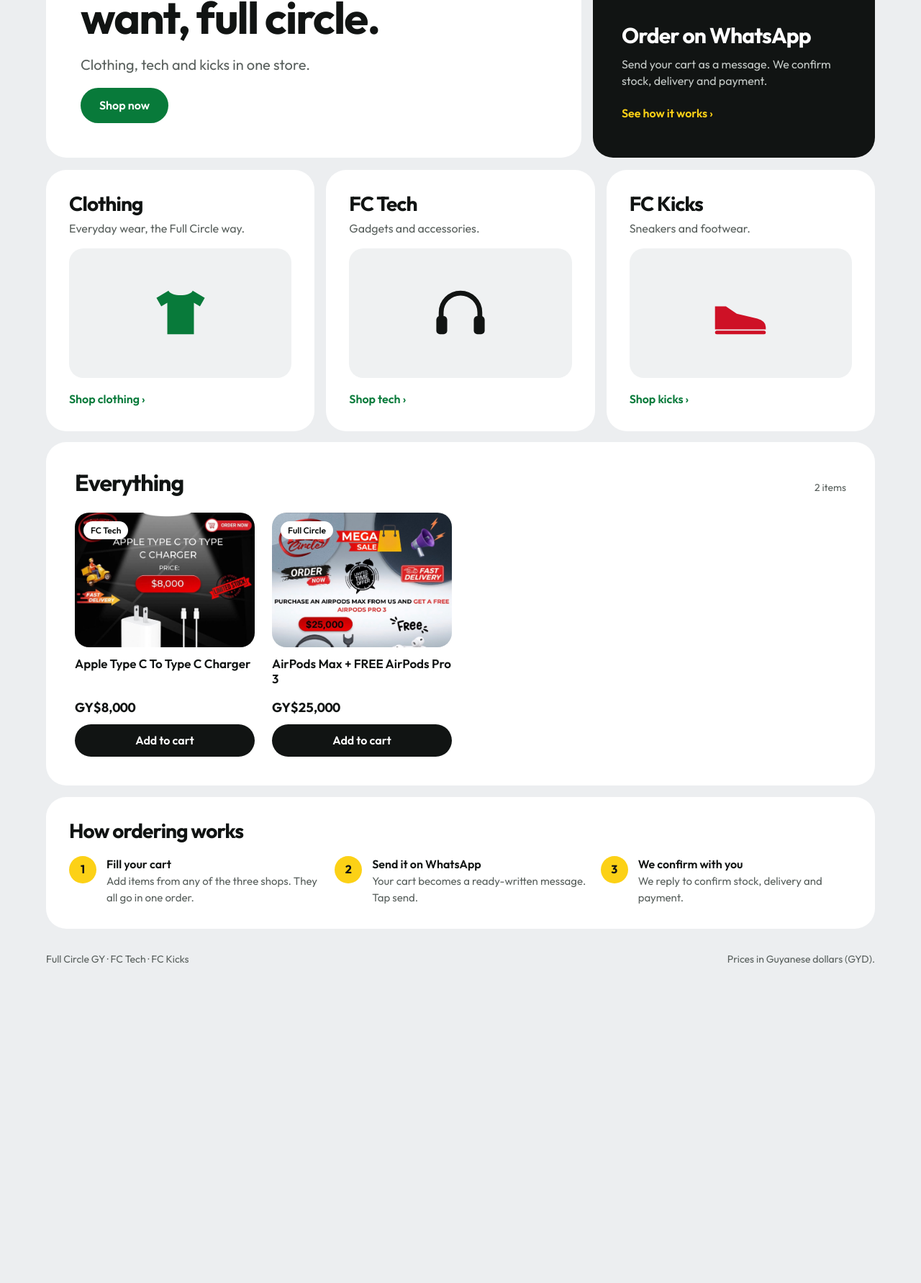
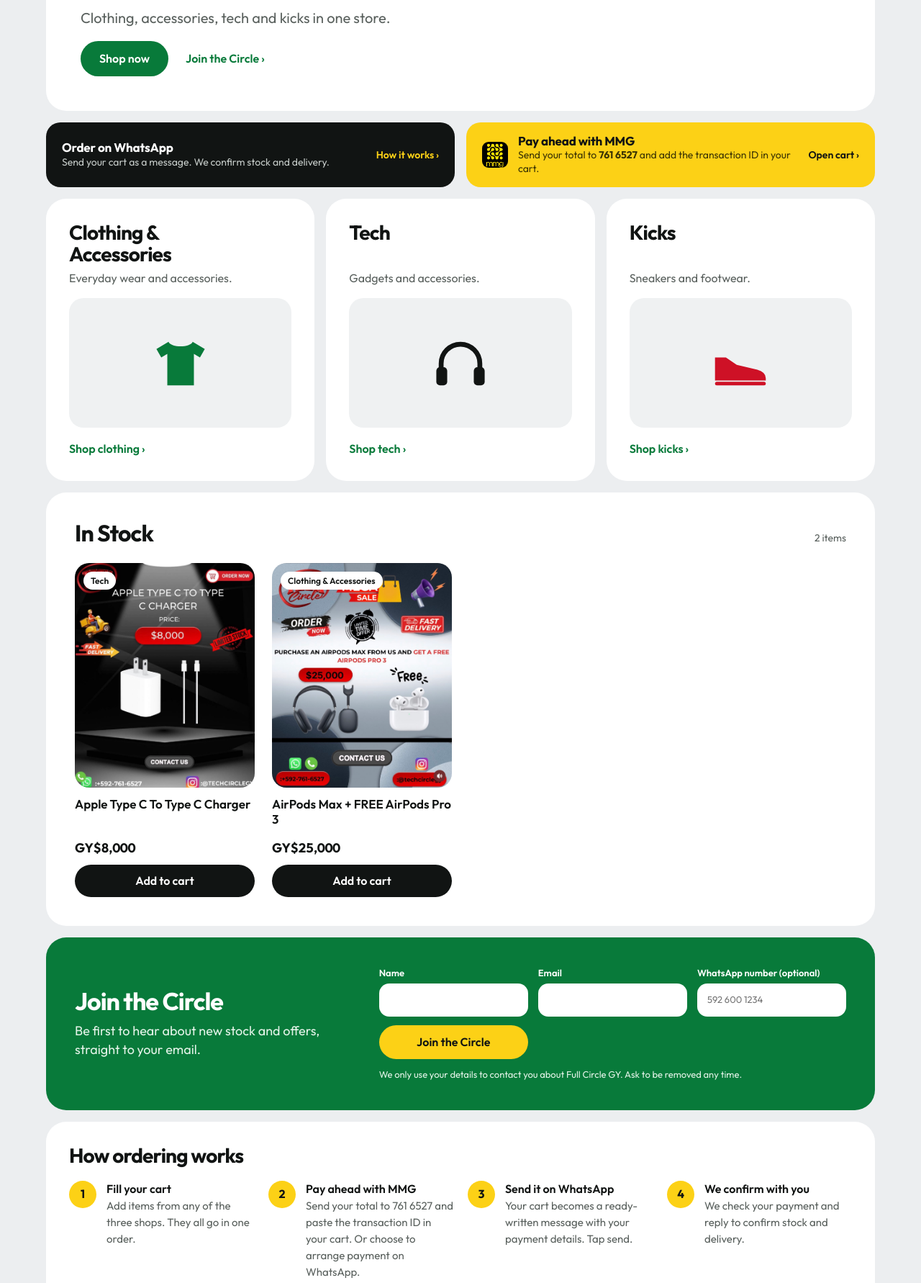
Before and after one commit to FullCircleGY/full-circle-gy, a plain HTML site: page index.html in a window 1280 px wide. Shown: the part 317-2099 px from the top of the page at 72% size. Before the commit the page ends 1699 px from the top, so only its background shows below. Drawn offline with Linux system fonts and the light colour scheme.

Commit message:
Add files via upload

```diff
--- a/index.html
+++ b/index.html
@@ -4,7 +4,7 @@
 <meta charset="utf-8">
 <meta name="viewport" content="width=device-width, initial-scale=1">
 <title>Full Circle GY</title>
-<meta name="description" content="Full Circle GY: clothing, FC Tech and FC Kicks. Browse, add to cart and order on WhatsApp.">
+<meta name="description" content="Full Circle GY: clothing, accessories, tech and kicks. Browse, add to cart and order on WhatsApp.">
 <link rel="icon" href="logo.jpg">
 <link rel="preconnect" href="https://fonts.googleapis.com">
 <link rel="preconnect" href="https://fonts.gstatic.com" crossorigin>
@@ -60,15 +60,27 @@ nav.depts a[aria-current="true"] { background: var(--ink); color: #fff; }
 main.wrap { display: flex; flex-direction: column; gap: 16px; padding-top: 24px; padding-bottom: 24px; }
 .row { display: flex; flex-wrap: wrap; gap: 16px; }
 .tile { background: var(--tile); border-radius: var(--r); padding: 32px; min-width: 0; }
-.hero { flex: 2 1 520px; padding: 48px; min-height: 420px; display: flex; flex-direction: column; justify-content: center; align-items: flex-start; gap: 18px; }
+.hero { flex: 1 1 520px; padding: 48px; min-height: 340px; display: flex; flex-direction: column; justify-content: center; align-items: flex-start; gap: 18px; }
 .hero h1 { font-size: clamp(40px, 6vw, 62px); }
 .hero p { font-size: 20px; color: var(--muted); }
 .pill { display: inline-block; background: var(--green); color: #fff; font-weight: 600; padding: 13px 26px; border-radius: 999px; }
+.cta-row { display: flex; flex-wrap: wrap; align-items: center; gap: 8px 24px; }
+.text-link { font-weight: 600; padding: 12px 0; }
 .pill:hover { background: var(--green-deep); color: #fff; }
-.order { flex: 1 1 280px; background: var(--ink); color: #fff; padding: 40px; display: flex; flex-direction: column; justify-content: flex-end; gap: 12px; }
-.order h2 { font-size: 30px; }
+.quick .tile { flex: 1 1 340px; padding: 16px 22px; border-radius: 20px; display: flex; align-items: center; gap: 14px; }
+.quick .tile > div { flex: 1; min-width: 0; }
+.quick h2 { font-size: 17px; letter-spacing: -0.01em; line-height: 1.2; }
+.quick p { font-size: 14px; line-height: 1.35; }
+.quick a, .quick button { flex: none; font-weight: 600; font-size: 14px; white-space: nowrap; padding: 12px 0; }
+.order { background: var(--ink); color: #fff; }
+.mmg-tile { background: var(--gold); color: var(--ink); }
+.mmg-tile img { border-radius: 9px; flex: none; }
+.mmg-tile p { color: #3b3404; }
+.mmg-tile p b { white-space: nowrap; }
+.mmg-tile button { background: none; border: 0; color: var(--ink); }
+.mmg-tile button:hover { text-decoration: underline; }
 .order p { color: #c5cbc8; }
-.order a { color: var(--gold); font-weight: 600; padding: 10px 0; }
+.order a { color: var(--gold); }
 .order a:hover { color: #fff; }
 @media (prefers-reduced-motion: no-preference) {
   .row > * { animation: rise .6s cubic-bezier(.2,.8,.2,1) both; }
@@ -77,9 +89,10 @@ main.wrap { display: flex; flex-direction: column; gap: 16px; padding-top: 24px;
   @keyframes rise { from { transform: translateY(14px); } to { transform: none; } }
 }
 
-.door { flex: 1 1 280px; display: flex; flex-direction: column; gap: 8px; color: var(--ink); transition: box-shadow .2s; }
+.doors { display: grid; grid-template-columns: repeat(3, minmax(0, 1fr)); }
+.door { display: flex; flex-direction: column; gap: 8px; color: var(--ink); transition: box-shadow .2s; }
 .door:hover { color: var(--ink); box-shadow: 0 0 0 2px var(--green); }
-.door h2 { font-size: 28px; }
+.door h2 { font-size: 28px; overflow-wrap: anywhere; min-height: 2.12em; }
 .door p { color: var(--muted); }
 .door .art { height: 180px; border-radius: 20px; background: var(--soft); display: grid; place-items: center; margin-top: 8px; }
 .door .art svg { width: 84px; height: 84px; }
@@ -91,10 +104,10 @@ main.wrap { display: flex; flex-direction: column; gap: 16px; padding-top: 24px;
 .shop-head span { color: var(--muted); font-size: 14px; }
 .grid { display: grid; grid-template-columns: repeat(auto-fill, minmax(220px, 1fr)); gap: 28px 24px; }
 .item { display: flex; flex-direction: column; gap: 12px; }
-.pic { aspect-ratio: 4 / 3; border-radius: 20px; display: grid; place-items: center; background: var(--soft); position: relative; overflow: hidden; }
+.pic { aspect-ratio: 4 / 5; border-radius: 20px; display: grid; place-items: center; background: var(--soft); position: relative; overflow: hidden; }
 .pic svg { width: 40%; height: auto; }
 .pic small { position: absolute; left: 12px; top: 12px; background: var(--tile); color: var(--ink); font-weight: 600; font-size: 12px; padding: 4px 10px; border-radius: 999px; }
-.pic img { width: 100%; height: 100%; object-fit: cover; }
+.pic img { position: absolute; inset: 0; width: 100%; height: 100%; object-fit: cover; object-position: center; }
 .info { display: flex; flex-direction: column; gap: 6px; flex: 1; }
 .info h3 { font-weight: 600; font-size: 17px; line-height: 1.25; }
 .info p { color: var(--muted); font-size: 14px; }
@@ -106,12 +119,26 @@ main.wrap { display: flex; flex-direction: column; gap: 16px; padding-top: 24px;
 .buy button:disabled { background: var(--soft); color: var(--muted); cursor: default; }
 .draft[hidden] { display: none; }
 
+.join { background: var(--green); color: #fff; padding: 40px; display: flex; flex-wrap: wrap; gap: 24px 48px; align-items: center; }
+.join-copy { flex: 1 1 260px; display: flex; flex-direction: column; gap: 10px; }
+.join-copy h2 { font-size: 34px; }
+.join-copy p { color: #e3f3e8; font-size: 18px; }
+.join form { flex: 2 1 420px; display: grid; grid-template-columns: repeat(auto-fit, minmax(180px, 1fr)); gap: 12px 14px; align-items: end; }
+.join label { font-size: 13px; font-weight: 600; display: flex; flex-direction: column; gap: 5px; }
+.join input { border: 0; border-radius: 14px; padding: 12px 14px; background: #fff; color: var(--ink); font-weight: 400; min-height: 46px; }
+.join input:focus-visible, .join button:focus-visible { outline: 3px solid var(--gold); outline-offset: 2px; }
+.join button { background: var(--gold); color: var(--ink); border: 0; border-radius: 999px; padding: 12px 22px; font-weight: 600; min-height: 46px; }
+.join button:hover { background: #fff; }
+.join button:disabled { opacity: .6; cursor: default; }
+.join-note { grid-column: 1 / -1; font-size: 13px; color: #e3f3e8; }
+.join-note.bad { color: #fff; font-weight: 600; }
+.join-done { flex: 2 1 420px; font-size: 20px; font-weight: 600; }
 .how h2 { font-size: 28px; margin-bottom: 20px; }
-.how ol { list-style: none; margin: 0; padding: 0; display: grid; grid-template-columns: repeat(3, 1fr); gap: 20px; counter-reset: s; }
+.how ol { list-style: none; margin: 0; padding: 0; display: grid; grid-template-columns: repeat(auto-fit, minmax(210px, 1fr)); gap: 24px 20px; counter-reset: s; }
 .how li { counter-increment: s; padding-left: 52px; position: relative; }
 .how li::before { content: counter(s); position: absolute; left: 0; top: 0; width: 38px; height: 38px; border-radius: 50%; background: var(--gold); display: grid; place-items: center; font-weight: 700; }
 .how b { display: block; font-weight: 600; }
-.how span { color: var(--muted); font-size: 15px; }
+.how li > span { color: var(--muted); font-size: 15px; }
 
 footer { padding: 8px 0 40px; color: var(--muted); font-size: 14px; }
 footer .wrap { display: flex; justify-content: space-between; gap: 8px 24px; flex-wrap: wrap; }
@@ -156,6 +183,8 @@ dialog.cart::backdrop { background: rgba(17, 20, 19, .5); }
   .bar .wrap { flex-wrap: wrap; padding-top: 8px; padding-bottom: 8px; }
   nav.depts { order: 3; width: 100%; overflow-x: auto; }
   .hero { padding: 32px; min-height: 0; }
+  .doors { grid-template-columns: 1fr; }
+  .door h2 { min-height: 0; }
   .shop { padding: 24px; }
   .how ol { grid-template-columns: 1fr; }
   dialog.cart { border-radius: 0; }
@@ -174,9 +203,9 @@ dialog.cart::backdrop { background: rgba(17, 20, 19, .5); }
     </a>
     <nav class="depts" aria-label="Departments">
       <a href="#all" data-dept="all">All</a>
-      <a href="#clothing" data-dept="clothing">Clothing</a>
-      <a href="#tech" data-dept="tech">FC Tech</a>
-      <a href="#kicks" data-dept="kicks">FC Kicks</a>
+      <a href="#clothing" data-dept="clothing">Clothing &amp; Accessories</a>
+      <a href="#tech" data-dept="tech">Tech</a>
+      <a href="#kicks" data-dept="kicks">Kicks</a>
     </nav>
     <button class="cart-btn" id="open-cart" type="button">Cart <span class="n" id="count">0</span></button>
   </div>
@@ -187,29 +216,42 @@ dialog.cart::backdrop { background: rgba(17, 20, 19, .5); }
     <section class="tile hero">
       <div class="badge" style="width:88px;height:88px"><img src="logo.jpg" alt="Full Circle GY logo"></div>
       <h1>Everything you want, full circle.</h1>
-      <p>Clothing, tech and kicks in one store.</p>
-      <a class="pill" href="#shop">Shop now</a>
-    </section>
-    <section class="tile order">
-      <h2>Order on WhatsApp</h2>
-      <p>Send your cart as a message. We confirm stock, delivery and payment.</p>
-      <a href="#how">See how it works ›</a>
+      <p>Clothing, accessories, tech and kicks in one store.</p>
+      <div class="cta-row"><a class="pill" href="#shop">Shop now</a><a class="text-link" href="#join">Join the Circle ›</a></div>
     </section>
   </div>
 
-  <div class="row">
+  <div class="row quick">
+    <section class="tile order">
+      <div>
+        <h2>Order on WhatsApp</h2>
+        <p>Send your cart as a message. We confirm stock and delivery.</p>
+      </div>
+      <a href="#how">How it works ›</a>
+    </section>
+    <section class="tile mmg-tile">
+      <img src="mmg.jpg" alt="" width="36" height="36">
+      <div>
+        <h2>Pay ahead with MMG</h2>
+        <p>Send your total to <b id="mmg-tile-to">592 761 6527</b> and add the transaction ID in your cart.</p>
+      </div>
+      <button type="button" id="mmg-open">Open cart ›</button>
+    </section>
+  </div>
+
+  <div class="row doors">
     <a class="tile door" href="#clothing">
-      <h2>Clothing</h2><p>Everyday wear, the Full Circle way.</p>
+      <h2>Clothing &amp;<br>Accessories</h2><p>Everyday wear and accessories.</p>
       <div class="art"><svg viewBox="0 0 100 100" fill="#087a3a" aria-hidden="true"><path d="M30 14 L10 26 L18 40 L28 34 V86 H72 V34 L82 40 L90 26 L70 14 C66 24 34 24 30 14 Z"/></svg></div>
       <b>Shop clothing ›</b>
     </a>
     <a class="tile door" href="#tech">
-      <h2>FC Tech</h2><p>Gadgets and accessories.</p>
+      <h2>Tech</h2><p>Gadgets and accessories.</p>
       <div class="art"><svg viewBox="0 0 100 100" fill="#111413" aria-hidden="true"><path d="M18 62 V50 a32 32 0 0 1 64 0 V62" fill="none" stroke="#111413" stroke-width="8"/><rect x="10" y="56" width="18" height="30" rx="6"/><rect x="72" y="56" width="18" height="30" rx="6"/></svg></div>
       <b>Shop tech ›</b>
     </a>
     <a class="tile door" href="#kicks">
-      <h2>FC Kicks</h2><p>Sneakers and footwear.</p>
+      <h2>Kicks</h2><p>Sneakers and footwear.</p>
       <div class="art"><svg viewBox="0 0 100 100" fill="#ce1126" aria-hidden="true"><path d="M8 66 V40 H26 L44 52 L78 60 Q92 64 92 74 V78 H8 Z"/><rect x="8" y="80" width="84" height="6" rx="3"/></svg></div>
       <b>Shop kicks ›</b>
     </a>
@@ -217,25 +259,42 @@ dialog.cart::backdrop { background: rgba(17, 20, 19, .5); }
 
   <section class="tile shop" id="shop">
     <div class="shop-head">
-      <h2 id="shop-title">Everything</h2>
+      <h2 id="shop-title">In Stock</h2>
       <span id="shop-count"></span>
     </div>
     <div class="grid" id="grid"></div>
+  </section>
+
+  <section class="tile join" id="join">
+    <div class="join-copy">
+      <h2>Join the Circle</h2>
+      <p>Be first to hear about new stock and offers, straight to your email.</p>
+    </div>
+    <form name="join-the-circle" method="POST" data-netlify="true" netlify-honeypot="bot-field" id="join-form">
+      <input type="hidden" name="form-name" value="join-the-circle">
+      <p hidden><label>Leave this empty <input name="bot-field" tabindex="-1" autocomplete="off"></label></p>
+      <label for="join-name">Name<input id="join-name" name="name" autocomplete="name" required></label>
+      <label for="join-email">Email<input id="join-email" name="email" type="email" autocomplete="email" required></label>
+      <label for="join-phone">WhatsApp number (optional)<input id="join-phone" name="whatsapp" type="tel" autocomplete="tel" placeholder="592 600 1234"></label>
+      <button type="submit" id="join-btn">Join the Circle</button>
+      <p class="join-note" id="join-note" role="status">We only use your details to contact you about Full Circle GY. Ask to be removed any time.</p>
+    </form>
   </section>
 
   <section class="tile how" id="how">
     <h2>How ordering works</h2>
     <ol>
       <li><b>Fill your cart</b><span>Add items from any of the three shops. They all go in one order.</span></li>
-      <li><b>Send it on WhatsApp</b><span>Your cart becomes a ready-written message. Tap send.</span></li>
-      <li><b>We confirm with you</b><span>We reply to confirm stock, delivery and payment.</span></li>
+      <li><b>Pay ahead with MMG</b><span>Send your total to <span id="mmg-how-to">592 761 6527</span> and paste the transaction ID in your cart. Or choose to arrange payment on WhatsApp.</span></li>
+      <li><b>Send it on WhatsApp</b><span>Your cart becomes a ready-written message with your payment details. Tap send.</span></li>
+      <li><b>We confirm with you</b><span>We check your payment and reply to confirm stock and delivery.</span></li>
     </ol>
   </section>
 </main>
 
 <footer>
   <div class="wrap">
-    <span>Full Circle GY · FC Tech · FC Kicks</span>
+    <span>Full Circle GY · Clothing &amp; Accessories · Tech · Kicks</span>
     <span>Prices in Guyanese dollars (GYD).</span>
   </div>
 </footer>
@@ -274,7 +333,7 @@ dialog.cart::backdrop { background: rgba(17, 20, 19, .5); }
 /* Store data lives in data/products.json and data/settings.json.
    Edit it from the admin page (/admin), not here. The values below are only a fallback. */
 let WHATSAPP_NUMBER = "5927616527";
-let MMG_PAY_TO = "761 6527";
+let MMG_PAY_TO = "592 761 6527";
 let PRODUCTS = [];
 const slug = t => String(t).toLowerCase().replace(/[^a-z0-9]+/g, "-").replace(/^-|-$/g, "");
 const esc = t => String(t == null ? "" : t).replace(/[&<>"]/g, c => ({ "&": "&amp;", "<": "&lt;", ">": "&gt;", '"': "&quot;" }[c]));
@@ -301,12 +360,12 @@ async function loadStore() {
 }
 
 const DEPTS = {
-  all:      { title: "Everything",  label: "" },
-  clothing: { title: "Clothing",    label: "Full Circle", c: "var(--green)", on: "#fff", tint: "#eff1f2",
+  all:      { title: "In Stock",  label: "" },
+  clothing: { title: "Clothing & Accessories", label: "Clothing &amp; Accessories", c: "var(--green)", on: "#fff", tint: "#eff1f2",
               icon: '<path d="M30 14 L10 26 L18 40 L28 34 V86 H72 V34 L82 40 L90 26 L70 14 C66 24 34 24 30 14 Z"/>' },
-  tech:     { title: "FC Tech",     label: "FC Tech", c: "var(--ink)", on: "#fff", tint: "#eff1f2",
+  tech:     { title: "Tech",     label: "Tech", c: "var(--ink)", on: "#fff", tint: "#eff1f2",
               icon: '<path d="M18 62 V50 a32 32 0 0 1 64 0 V62" fill="none" stroke="currentColor" stroke-width="8"/><rect x="10" y="56" width="18" height="30" rx="6"/><rect x="72" y="56" width="18" height="30" rx="6"/>' },
-  kicks:    { title: "FC Kicks",    label: "FC Kicks", c: "var(--red)", on: "#fff", tint: "#eff1f2",
+  kicks:    { title: "Kicks",    label: "Kicks", c: "var(--red)", on: "#fff", tint: "#eff1f2",
               icon: '<path d="M8 66 V40 H26 L44 52 L78 60 Q92 64 92 74 V78 H8 Z"/><rect x="8" y="80" width="84" height="6" rx="3"/>' }
 };
 const money = n => "GY$" + n.toLocaleString("en-US");
@@ -390,6 +449,8 @@ function renderCart() {
   $("mmg-box").hidden = !mmg;
   $("mmg-amt").textContent = money(total);
   $("mmg-to").textContent = MMG_PAY_TO || "[store MMG number]";
+  $("mmg-tile-to").textContent = MMG_PAY_TO || "[store MMG number]";
+  $("mmg-how-to").textContent = MMG_PAY_TO || "[store MMG number]";
   const needId = mmg && !$("mmg-id").value.trim();
   const ready = lines.length > 0 && WHATSAPP_NUMBER && !needId;
   send.setAttribute("aria-disabled", ready ? "false" : "true");
@@ -422,9 +483,27 @@ document.addEventListener("click", e => {
   }
 });
 $("open-cart").addEventListener("click", () => { renderCart(); $("cart").showModal(); });
+$("mmg-open").addEventListener("click", () => { $("pay-mmg").checked = true; renderCart(); $("cart").showModal(); });
 $("close-cart").addEventListener("click", () => $("cart").close());
 $("cart").addEventListener("click", e => { if (e.target === $("cart")) $("cart").close(); });
 $("cart-form").addEventListener("submit", e => e.preventDefault());
+$("join-form").addEventListener("submit", async e => {
+  e.preventDefault();
+  const form = e.target, btn = $("join-btn"), note = $("join-note");
+  btn.disabled = true; btn.textContent = "Joining…";
+  try {
+    const r = await fetch("/", { method: "POST", headers: { "Content-Type": "application/x-www-form-urlencoded" }, body: new URLSearchParams(new FormData(form)).toString() });
+    if (!r.ok) throw new Error(r.status);
+    const done = document.createElement("p");
+    done.className = "join-done"; done.setAttribute("role", "status");
+    done.textContent = "You're in. Welcome to the Circle.";
+    form.replaceWith(done);
+  } catch (err) {
+    btn.disabled = false; btn.textContent = "Join the Circle";
+    note.className = "join-note bad";
+    note.textContent = "That didn't go through. Check your connection and try again, or message us on WhatsApp.";
+  }
+});
 $("cust-name").addEventListener("input", renderCart);
 $("cust-area").addEventListener("input", renderCart);
 $("mmg-id").addEventListener("input", renderCart);
@@ -436,7 +515,7 @@ $("copy").addEventListener("click", async () => {
   setTimeout(() => { $("copy").textContent = "Copy order text"; }, 1200);
 });
 window.addEventListener("hashchange", () => {
-  if (location.hash === "#how") return;
+  if (location.hash === "#how" || location.hash === "#join") return;
   renderShop();
   if (DEPTS[location.hash.slice(1)]) $("shop").scrollIntoView();
 });
```
Also changed, not shown: 1 other file.
